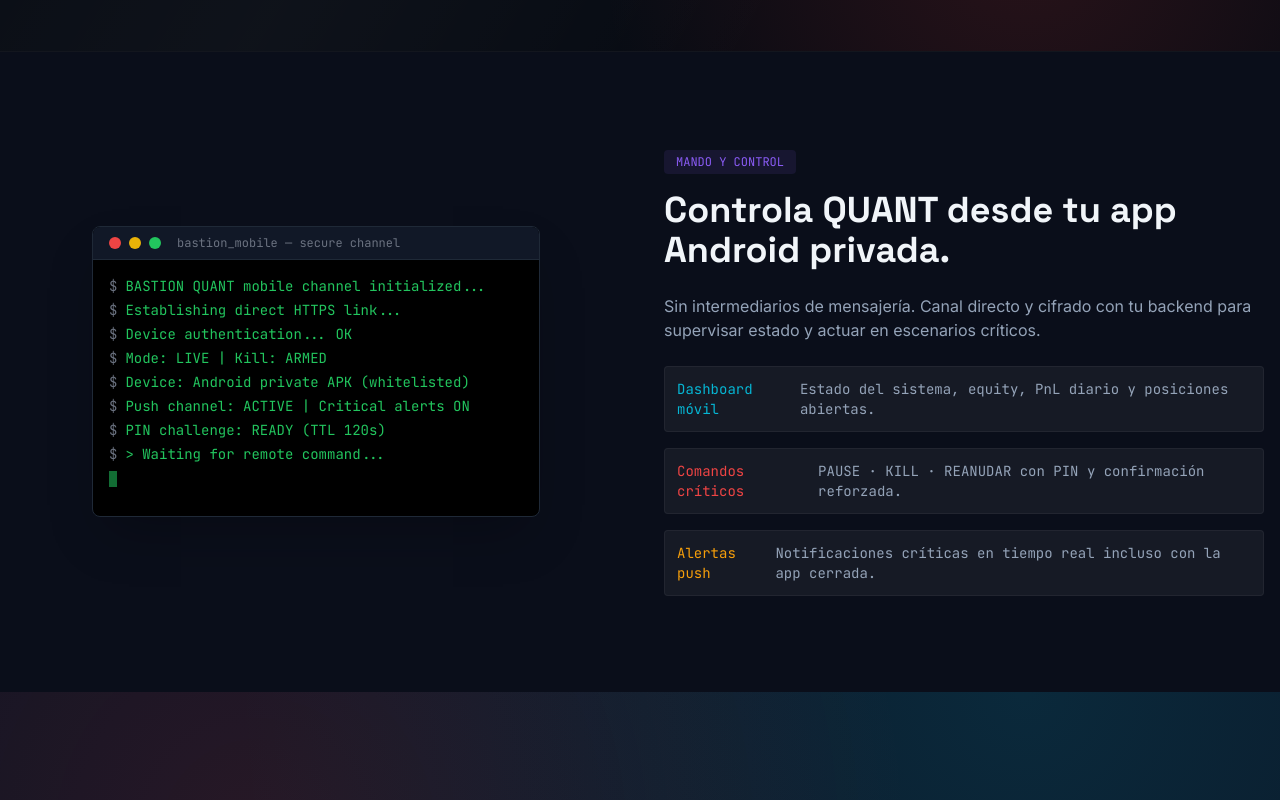
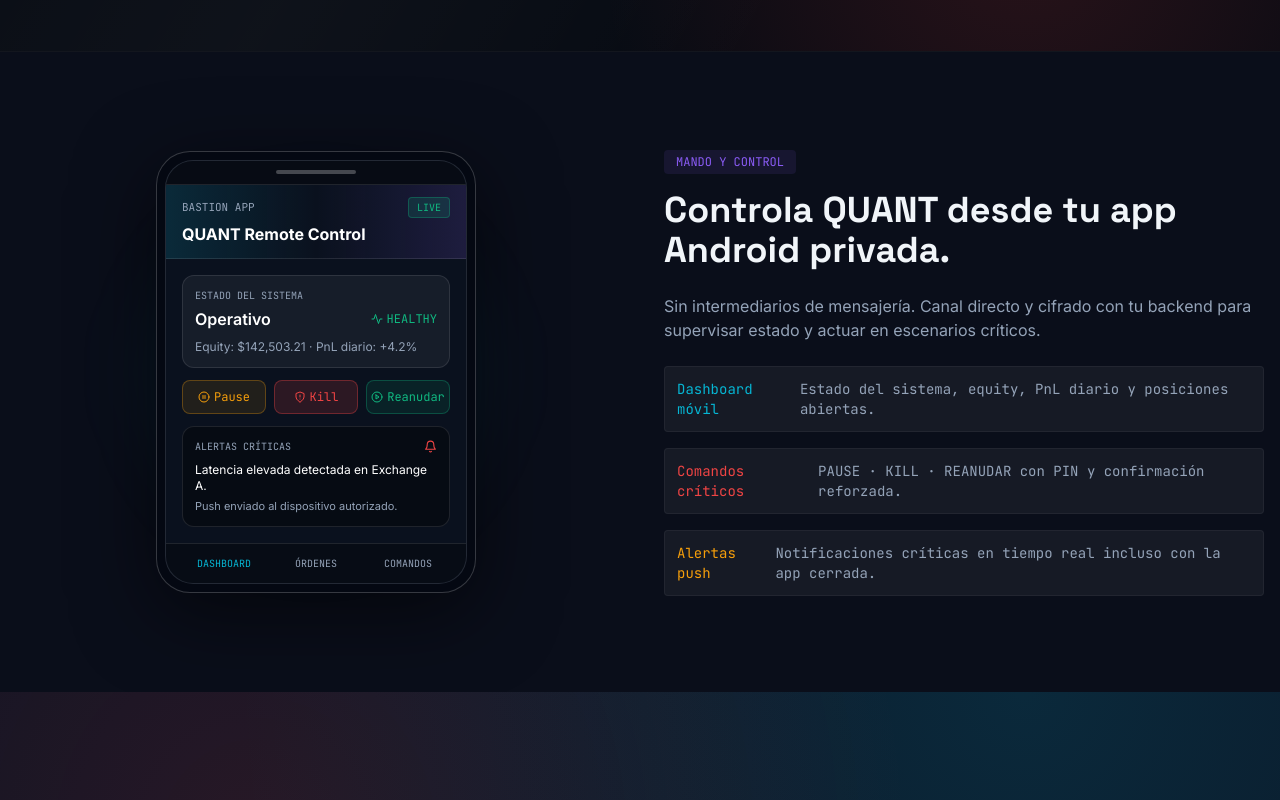
Before and after one commit to AbelSolerDev/BASTION-QUANT-WEB, a React (Vite) app: page / in a window 1280 px wide. Shown: the part 4400-5200 px from the top of the page. Built offline with nearby package versions, Linux system fonts and the light colour scheme.

Commit message:
Replace command terminal with Android app mock preview and update control narrative

```diff
--- /dev/null
+++ b/src/components/MobileControlPreview.tsx
@@ -0,0 +1,83 @@
+import React from 'react';
+import { motion } from 'framer-motion';
+import { Bell, ShieldAlert, PauseCircle, PlayCircle, Activity } from 'lucide-react';
+
+const MobileControlPreview: React.FC = () => {
+  return (
+    <motion.div
+      initial={{ opacity: 0, y: 18, scale: 0.98 }}
+      whileInView={{ opacity: 1, y: 0, scale: 1 }}
+      viewport={{ once: true }}
+      transition={{ duration: 0.45 }}
+      className="relative"
+    >
+      <div className="absolute -inset-6 bg-[radial-gradient(circle_at_center,rgba(6,182,212,0.25),transparent_60%)] blur-2xl pointer-events-none" />
+
+      <div className="relative w-[290px] sm:w-[320px] rounded-[34px] border border-white/20 bg-[#040812] p-2 shadow-[0_20px_80px_rgba(0,0,0,0.55)]">
+        <div className="rounded-[28px] border border-white/10 bg-[#0a111e] overflow-hidden">
+          <div className="h-6 flex items-center justify-center border-b border-white/10 bg-black/35">
+            <div className="w-20 h-1 rounded-full bg-white/25" />
+          </div>
+
+          <div className="px-4 py-3 border-b border-white/10 bg-gradient-to-r from-accentCyan/15 via-transparent to-accentViolet/15">
+            <div className="flex items-center justify-between">
+              <p className="text-[11px] font-mono text-textSecondary uppercase">Bastion App</p>
+              <span className="text-[10px] px-2 py-0.5 rounded border border-accentSuccess/30 bg-accentSuccess/15 text-accentSuccess font-mono">
+                LIVE
+              </span>
+            </div>
+            <h3 className="text-white font-bold mt-1">QUANT Remote Control</h3>
+          </div>
+
+          <div className="p-4 space-y-3">
+            <div className="rounded-xl border border-white/10 bg-white/5 p-3">
+              <p className="text-[10px] font-mono text-textSecondary uppercase mb-1">Estado del sistema</p>
+              <div className="flex items-center justify-between">
+                <p className="text-white font-semibold">Operativo</p>
+                <div className="inline-flex items-center gap-1 text-accentSuccess text-xs font-mono">
+                  <Activity size={12} />
+                  HEALTHY
+                </div>
+              </div>
+              <p className="text-xs text-textSecondary mt-2">Equity: $142,503.21 · PnL diario: +4.2%</p>
+            </div>
+
+            <div className="grid grid-cols-3 gap-2 text-xs font-mono">
+              <button className="rounded-lg border border-accentGold/30 bg-accentGold/10 text-accentGold py-2 inline-flex items-center justify-center gap-1">
+                <PauseCircle size={12} />
+                Pause
+              </button>
+              <button className="rounded-lg border border-accentDanger/35 bg-accentDanger/15 text-accentDanger py-2 inline-flex items-center justify-center gap-1">
+                <ShieldAlert size={12} />
+                Kill
+              </button>
+              <button className="rounded-lg border border-accentSuccess/30 bg-accentSuccess/10 text-accentSuccess py-2 inline-flex items-center justify-center gap-1">
+                <PlayCircle size={12} />
+                Reanudar
+              </button>
+            </div>
+
+            <div className="rounded-xl border border-white/10 bg-black/35 p-3">
+              <div className="flex items-center justify-between mb-2">
+                <p className="text-[10px] font-mono text-textSecondary uppercase">Alertas críticas</p>
+                <Bell size={13} className="text-accentDanger" />
+              </div>
+              <p className="text-xs text-white">Latencia elevada detectada en Exchange A.</p>
+              <p className="text-[11px] text-textSecondary mt-1">Push enviado al dispositivo autorizado.</p>
+            </div>
+          </div>
+
+          <div className="border-t border-white/10 px-4 py-3 bg-black/30">
+            <div className="grid grid-cols-3 gap-2 text-[10px] font-mono text-center text-textSecondary uppercase">
+              <span className="text-accentCyan">Dashboard</span>
+              <span>Órdenes</span>
+              <span>Comandos</span>
+            </div>
+          </div>
+        </div>
+      </div>
+    </motion.div>
+  );
+};
+
+export default MobileControlPreview;
--- a/src/pages/LandingPage.tsx
+++ b/src/pages/LandingPage.tsx
@@ -18,7 +18,7 @@
 } from 'lucide-react';
 import GlassCard from '../components/ui/GlassCard';
 import Badge from '../components/ui/Badge';
-import Terminal from '../components/Terminal';
+import MobileControlPreview from '../components/MobileControlPreview';
 import HolographicCore from '../components/HolographicCore';
 import MatrixBackground from '../components/MatrixBackground';
 import { Link } from 'react-router-dom';
@@ -593,7 +593,7 @@
       <section className="py-24 px-4 bg-bgPrimary">
         <div className="max-w-7xl mx-auto grid lg:grid-cols-2 gap-12 items-center">
           <div className="order-2 lg:order-1 flex justify-center">
-            <Terminal />
+            <MobileControlPreview />
           </div>
           <div className="order-1 lg:order-2">
             <div className="inline-block px-3 py-1 rounded bg-accentViolet/10 text-accentViolet text-xs font-mono mb-4">
```
